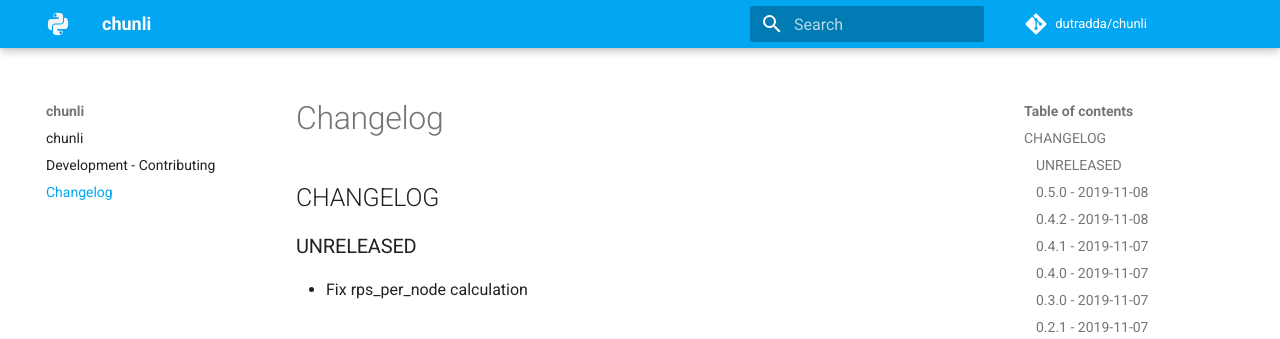
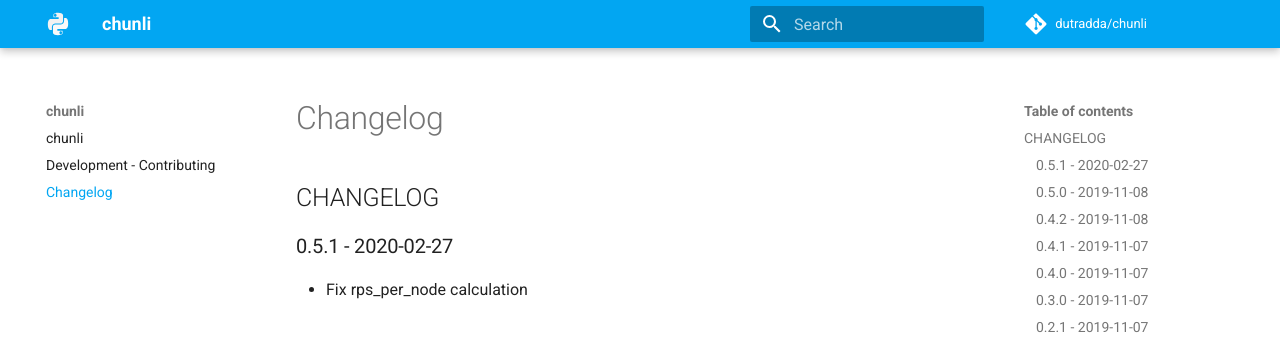
Before and after one commit to dutradda/chunli, an MkDocs documentation site: the page built from docs/changelog.md, in a window 1280 px wide and 1249 px high. Shown: the top 339 px of the window. Built offline with MkDocs 1.6.1 and Material for MkDocs 9.7.7, drawn with Linux system fonts in a browser that asks for light colours; comment, search, counter and statistics services are not loaded.

Commit message:
Update CHANGELOG

```diff
--- a/docs/changelog.md
+++ b/docs/changelog.md
@@ -1,6 +1,6 @@
 ## CHANGELOG
 
-### UNRELEASED
+### 0.5.1 - 2020-02-27
 
  - Fix rps_per_node calculation
 
```
Also changed, not shown: CHANGELOG.md (+1 -1 lines).
